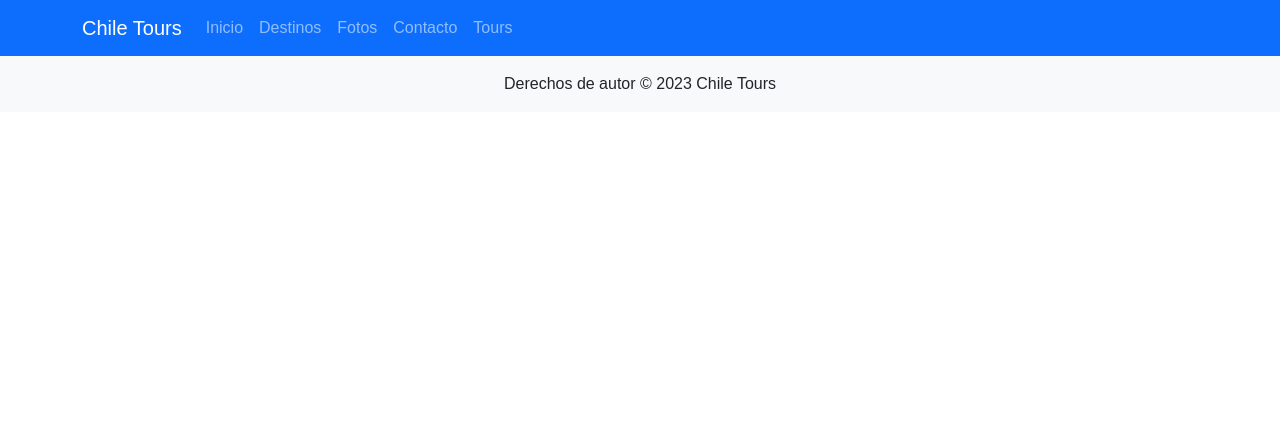
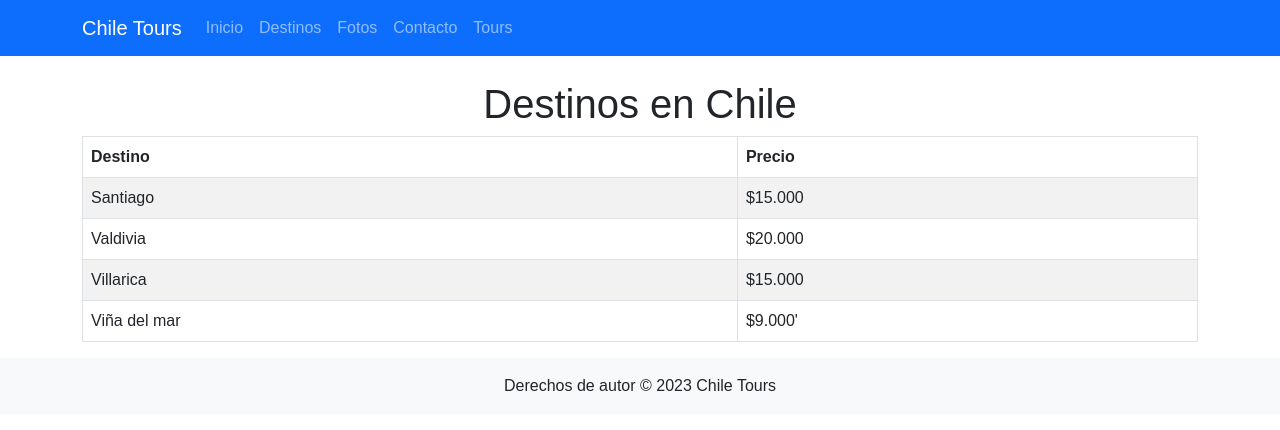
Before and after one commit to jonacovarrubia/PF-Covarrubia, a plain HTML site: page destinos.html in a window 1280 px wide. Drawn offline with nearby package versions, Linux system fonts and the light colour scheme.

Commit message:
Precios de destinos listos y transicion de scroll añadido a los otros html

```diff
--- a/destinos.html
+++ b/destinos.html
@@ -46,6 +46,37 @@
         </nav>
     </header>
 
+<!-- Contenido principal de la página -->
+<div class="container mt-4">
+    <h1 class="text-center">Destinos en Chile</h1>
+    <table class="table table-striped table-bordered">
+        <thead>
+            <tr>
+                <th>Destino</th>
+                <th>Precio</th>
+            </tr>
+        </thead>
+        <tbody>
+            <tr>
+                <td>Santiago</td>
+                <td>$15.000</td>
+            </tr>
+            <tr>
+                <td>Valdivia</td>
+                <td>$20.000</td>
+            </tr>
+            <tr>
+                <td>Villarica</td>
+                <td>$15.000</td>
+            </tr>
+            <tr>
+                <td>Viña del mar</td>
+                <td>$9.000'</td>
+            </tr>
+        </tbody>
+    </table>
+</div>
+
     <!-- Pie de página -->
     <footer class="bg-light text-center py-3">
         Derechos de autor &copy; 2023 Chile Tours
@@ -53,6 +84,17 @@
 
     <script src="https://code.jquery.com/jquery-3.6.0.min.js"></script>
     <script src="https://cdn.jsdelivr.net/npm/bootstrap@5.3.0/dist/js/bootstrap.bundle.min.js"></script>
+    <!-- Animación de cambio de color de fondo -->
+    <script>
+        // verificacion de scroll
+        window.addEventListener('scroll', function () {
+            if (window.scrollY > 25) {
+                document.body.classList.add('scroll-background');
+            } else {
+                document.body.classList.remove('scroll-background');
+            }
+        });
+    </script>
 </body>
 
 </html>
```
Also changed, not shown: contacto.html (+11 -0 lines), fotos.html (+11 -1 lines), tours.html (+11 -0 lines).
